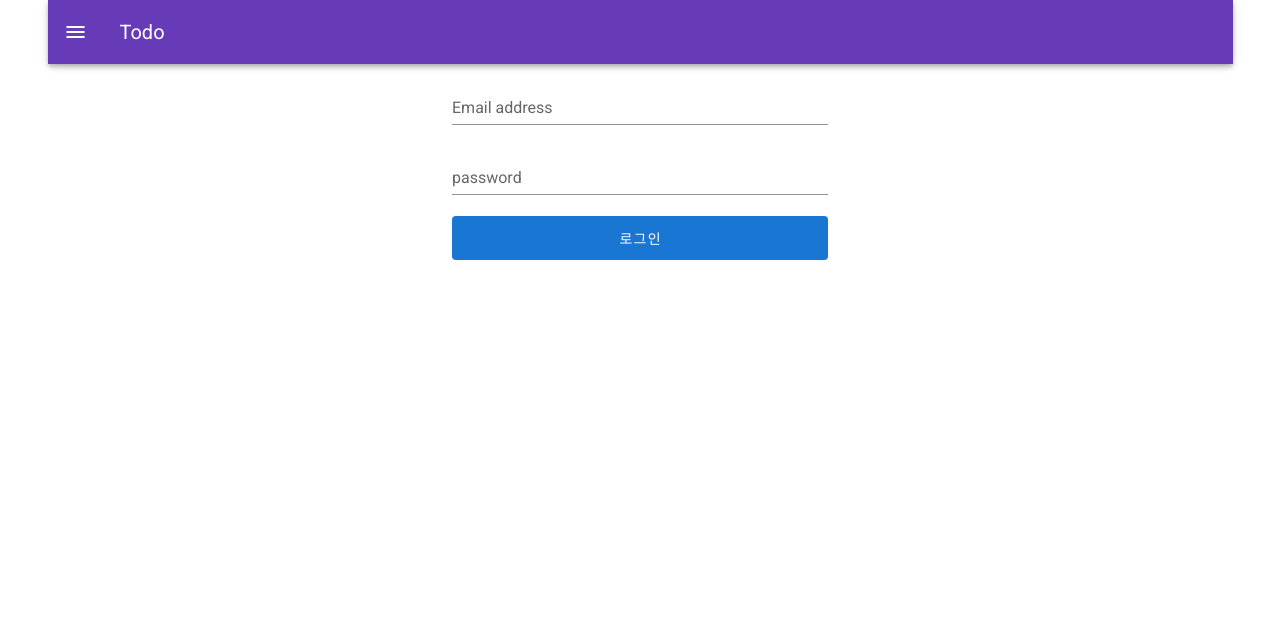
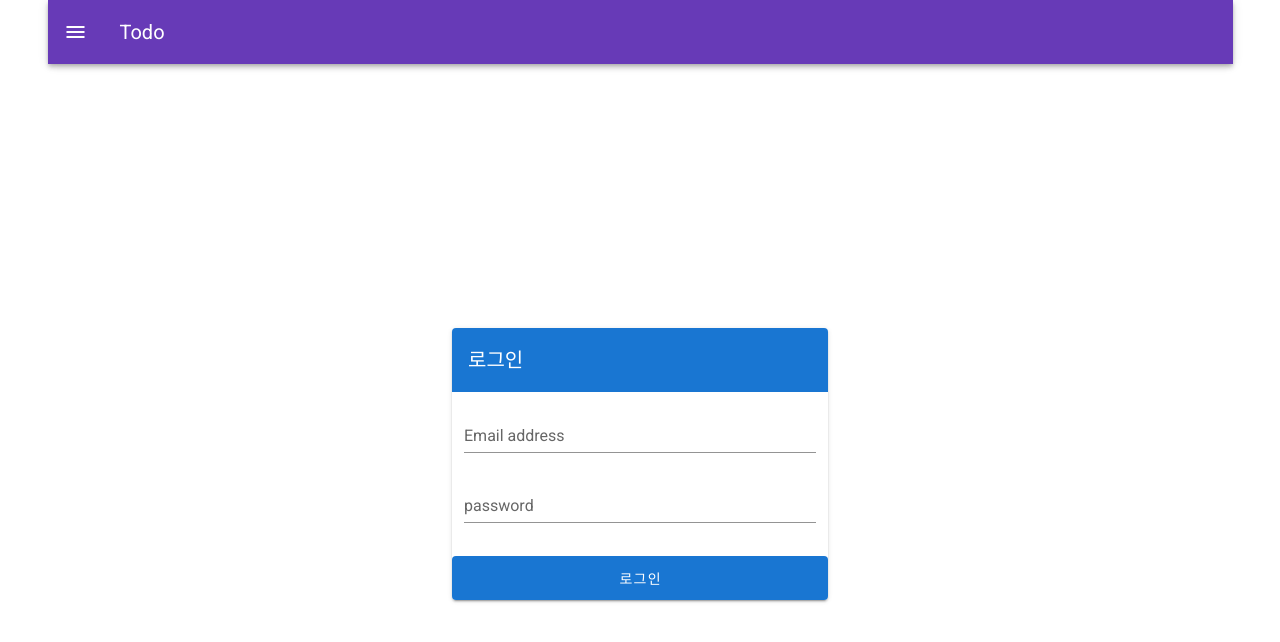
Before and after one commit to khv2644511/Vue_TodoList, a Vue app: page /login in a window 1280 px wide. Shown: the top 642 px of the page. Built offline with nearby package versions, Linux system fonts and the light colour scheme.

Commit message:
style: 전역 스타일링

```diff
--- a/src/App.vue
+++ b/src/App.vue
@@ -1,37 +1,26 @@
 <template>
   <v-app>
-    <v-container class="pa-0"
-  >
-      <v-app-bar
-        color="deep-purple"
-        dark
-      >
+    <v-container class="pa-0">
+      <v-app-bar color="deep-purple" dark>
         <v-app-bar-nav-icon @click="drawer = true"></v-app-bar-nav-icon>
 
         <v-toolbar-title>Todo</v-toolbar-title>
       </v-app-bar>
 
-    <v-navigation-drawer
-      v-model="drawer"
-      absolute
-      temporary
-    >
-      <v-list
-        nav
-        dense
-      >
+      <v-navigation-drawer v-model="drawer" absolute temporary>
+        <v-list nav dense>
           <v-list-item-group
             v-model="group"
             active-class="deep-purple--text text--accent-4"
           >
-          <v-list-item router :to="{name: 'home'}" exact>
+            <v-list-item router :to="{ name: 'home' }" exact>
               <v-list-item-icon>
                 <v-icon>mdi-home</v-icon>
               </v-list-item-icon>
               <v-list-item-title>Home</v-list-item-title>
             </v-list-item>
 
-          <v-list-item router :to="{name: 'login'}" exact>
+            <v-list-item router :to="{ name: 'login' }" exact>
               <v-list-item-icon>
                 <v-icon>mdi-account</v-icon>
               </v-list-item-icon>
@@ -41,7 +30,7 @@
         </v-list>
       </v-navigation-drawer>
 
-    <v-main fill-height>
+      <v-main>
         <router-view></router-view>
       </v-main>
     </v-container>
@@ -60,3 +49,7 @@ export default {
     components: { Home },
   };
 </script>
+
+<style lang="scss">
+  @import "@/assets/scss/common.scss";
+</style>
--- /dev/null
+++ b/src/assets/scss/common.scss
@@ -0,0 +1,14 @@
+html {
+  height: 100%;
+  width: 100%;
+}
+
+body {
+  height: 100%;
+  width: 100%;
+}
+
+#app {
+  height: 100%;
+  width: 100%;
+}
--- a/src/views/Login.vue
+++ b/src/views/Login.vue
@@ -1,65 +1,71 @@
 <template>
-   <v-container fill-height style="max-width:400px;">
-    <v-row no-gutters >
-      <v-col align-self="center">
-        <v-text-field
-            label="Email address"
-            v-model="email"></v-text-field>
+  <v-container style="max-width: 400px">
+    <v-row align-content="center" style="height: 100vh">
+      <v-alert width="400px" type="error" :value="isError" dismissible
+        >아이디와 비밀번호를 확인해주세요.</v-alert
+      >
+      <v-alert type="success" :value="loginSuccess" dismissible
+        >로그인이 완료되었습니다.</v-alert
+      >
+      <v-col>
+        <v-card>
+          <v-toolbar flat color="primary">
+            <v-toolbar-title style="color: white">로그인</v-toolbar-title>
+          </v-toolbar>
+
+          <div class="pa-3">
+            <v-text-field label="Email address" v-model="email"></v-text-field>
             <v-text-field
               label="password"
               type="password"
-          v-model="password"></v-text-field>
-        <v-btn large block depressed color="primary" @click='login'>로그인</v-btn>
+              v-model="password"
+            ></v-text-field>
+          </div>
+          <v-btn large block depressed color="primary" @click="login"
+            >로그인</v-btn
+          >
+        </v-card>
       </v-col>
     </v-row>
   </v-container>
 </template>
 <script>
   export default {
-   name: '',
-   components: {
-
-   },
+    name: "",
+    components: {},
     mixins: [],
-   props: {
-
-   },
+    props: {},
     data() {
       return {
         email: null,
         password: null,
         allUsers: [
-        {id: 1, name: 'hyebin', email: 'khv@naver.com', password: '1234'},
-        {id: 2, name: 'logo', email: 'khv@naver.com', password: '1234'}
+          { id: 1, name: "hyebin", email: "khv@naver.com", password: "1234" },
+          { id: 2, name: "logo", email: "khv@naver.com", password: "1234" },
         ],
         isError: false,
-       loginSuccess: false
-     }
+        loginSuccess: false,
+      };
     },
-   computed: {
-
-   },
-   watch: {
-
-   },
-   mounted() {
-
-   },
+    computed: {},
+    watch: {},
+    mounted() {},
     methods: {
       login() {
         // 전체 유저에서 해당 이메일로 유저를 찾는다.
-      let selectedUser = null
-      this.allUsers.forEach(user=>{
-        if(user.email === this.email) selectedUser = user
-      })
-      if(selectedUser === null) this.isError= true
+        let selectedUser = null;
+        this.allUsers.forEach((user) => {
+          if (user.email === this.email) selectedUser = user;
+        });
+        if (selectedUser === null) this.isError = true;
         else {
-        selectedUser.password !== this.password?  this.isError= true: this.loginSuccess = true
+          selectedUser.password !== this.password
+            ? (this.isError = true)
+            : (this.loginSuccess = true);
         }
         // 그 유저의 비밀번호와 입력된 비밀번호를 비교한다.
-     }
-   }
+      },
+    },
   };
 </script>
-<style lang='' scoped>
-</style>
+<style lang="" scoped></style>
```
Lines whose indentation alone changed are shown as unchanged.
